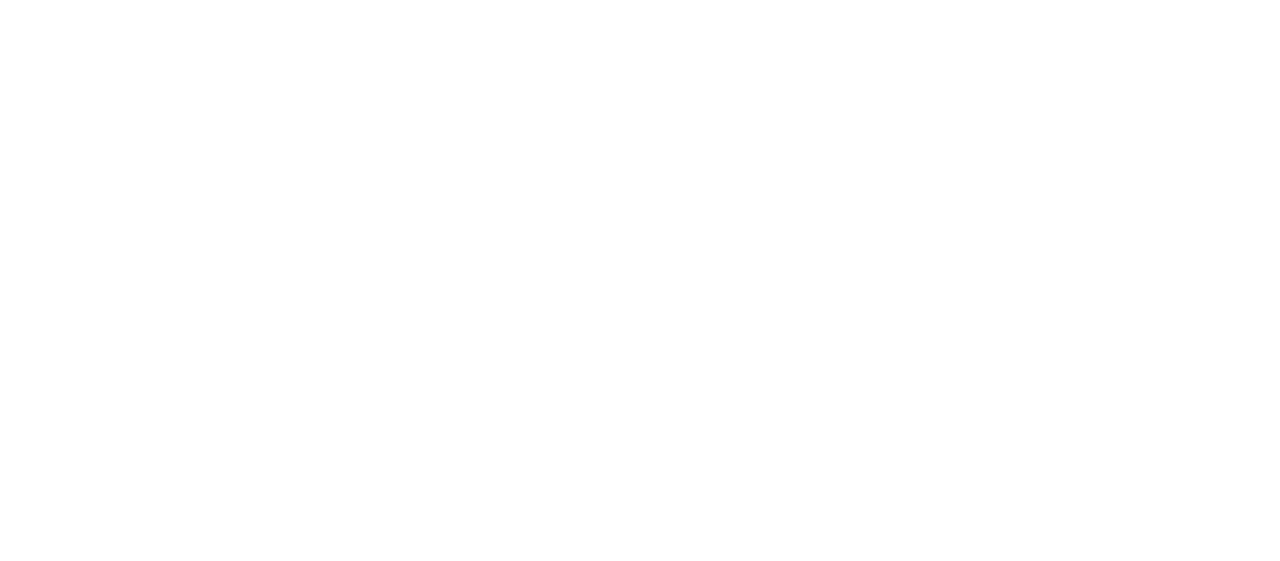
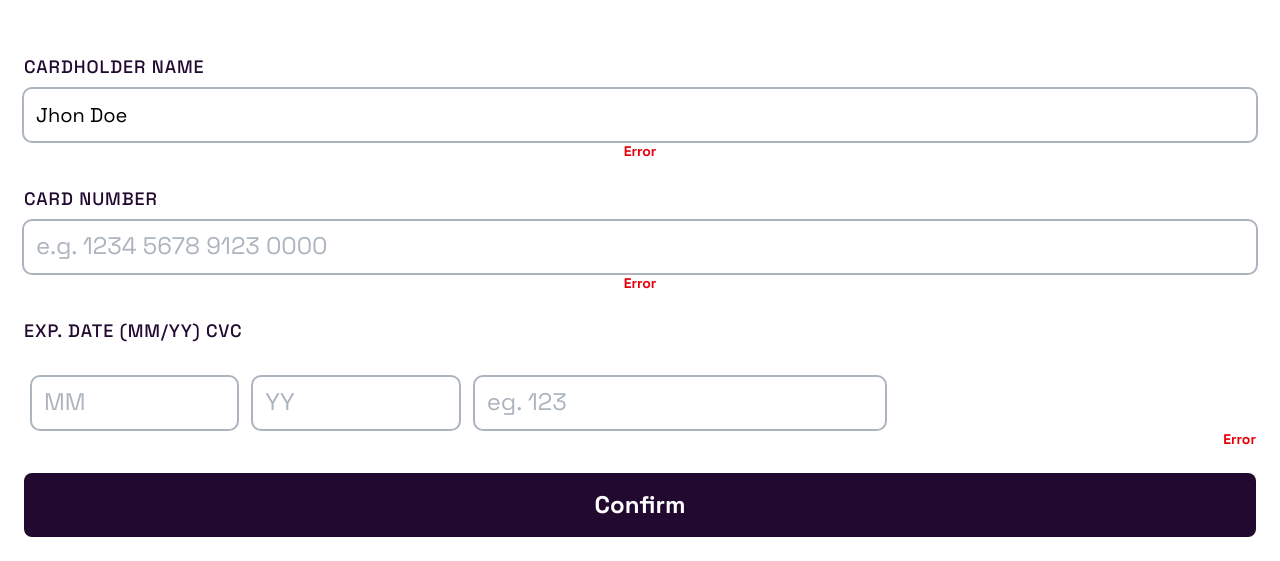
Before and after one commit to akshay-ken/novice-project-03, a React (Vite) app: page / in a window 1280 px wide. Shown: the part 675-1236 px from the top of the page. Before the commit the page ends 800 px from the top, so only its background shows below. Built offline with nearby package versions, Linux system fonts and the light colour scheme.

Commit message:
added form

```diff
--- a/package.json
+++ b/package.json
@@ -11,6 +11,7 @@
   },
   "dependencies": {
     "@tailwindcss/vite": "^4.1.11",
+    "clsx": "^2.1.1",
     "react": "^19.1.0",
     "react-dom": "^19.1.0",
     "tailwindcss": "^4.1.11"
--- a/src/components/CardBack.jsx
+++ b/src/components/CardBack.jsx
@@ -1,7 +1,4 @@
-import { useState } from "react";
-
-export function CardBack({ cvv = "000" }) {
-  const [cardCvv, setCvv] = useState(cvv);
+export function CardBack({ cvc }) {
   return (
     <>
       <div
@@ -9,9 +6,7 @@
       bg-contain bg-no-repeat max-w-sm relative bg-center aspect-[1.58/1]"
       >
         <div className="size-12 absolute top-[43%] right-[10%]">
-          <p className="text-white font-bold tracking-widest text-xl">
-            {cardCvv}
-          </p>
+          <p className="text-white font-bold tracking-widest text-xl">{cvc}</p>
         </div>
       </div>
     </>
--- /dev/null
+++ b/src/components/CardForm.jsx
@@ -0,0 +1,82 @@
+import clsx from "clsx";
+
+export function CardForm({
+  name,
+  onChangeCardName,
+  cardNumber,
+  expMm,
+  expYy,
+  cvc,
+  error,
+  errorText,
+}) {
+  const inputStyles = clsx(
+    "placeholder:text-2xl text-xl outline-2 p-3 rounded-lg outline-Gray-400 placeholder:text-Gray-400 w-full mt-2",
+    { "outline-4 outline-red-500 text-red-400": error }
+  );
+  const inputStylesNumbers = clsx(
+    "placeholder:text-2xl text-xl outline-2 p-3 rounded-lg outline-Gray-400 placeholder:text-Gray-400 w-2/12 inline mt-2 mx-2",
+    { "outline-4 outline-red-500 text-red-400": error }
+  );
+  return (
+    <>
+      <form action="" className=" space-y-6">
+        <label
+          htmlFor=""
+          className="text-lg tracking-wider text-Purple-950
+        font-medium uppercase
+        "
+        >
+          cardholder name
+        </label>
+        <input
+          type="text"
+          placeholder="e.g. John Doe"
+          value={name}
+          onChange={() => onChangeCardName(event)}
+          className={inputStyles}
+        />
+        <p className="text-sm font-bold text-red-600 -mt-6 text-center">
+          Error
+        </p>
+        {/* card number input */}
+        <label
+          htmlFor=""
+          className="text-lg tracking-wider text-Purple-950
+        font-medium uppercase
+        "
+        >
+          card number
+        </label>
+        <input
+          type="text"
+          placeholder="e.g. 1234 5678 9123 0000"
+          className={inputStyles}
+        />
+        <p className="text-sm font-bold text-red-600 -mt-6 text-center">
+          Error
+        </p>
+        {/* other details input */}
+        <label
+          htmlFor=""
+          className="text-lg tracking-wider text-Purple-950
+        font-medium uppercase block
+        "
+        >
+          exp. date (MM/YY) CVC
+        </label>
+        <input type="number" placeholder="MM" className={inputStylesNumbers} />
+        <input type="number" placeholder="YY" className={inputStylesNumbers} />
+        <input
+          type="number"
+          placeholder="eg. 123"
+          className={`${inputStylesNumbers} w-4/12`}
+        />
+        <p className="text-sm font-bold text-red-600 -mt-6 text-right">Error</p>
+        <button className=" text-2xl text-white font-bold bg-Purple-950 p-4 w-full rounded-lg">
+          Confirm
+        </button>
+      </form>
+    </>
+  );
+}
--- a/src/components/CardFront.jsx
+++ b/src/components/CardFront.jsx
@@ -1,16 +1,6 @@
-import { useState } from "react";
 import cardLogo from "../assets/images/card-logo.svg";
 
-export function CardFront({
-  cardNumber = "0000 0000 0000 0000",
-  cardName = "Jhon Doe",
-  cardExpiry = "00/00",
-}) {
-  const [cardDetails, setCardDetails] = useState({
-    cardNumber: cardNumber,
-    cardName: cardName,
-    cardExpiry: cardExpiry,
-  });
+export function CardFront({ cardNumber, cardName, cardExpiry }) {
   return (
     <>
       <div
@@ -26,11 +16,11 @@
         />
         <div className="absolute bottom-[15%] left-[8%]">
           <p className="text-white font-medium text-2xl tracking-widest mb-4">
-            {cardDetails.cardNumber}
+            {cardNumber}
           </p>
           <div className="flex justify-between items-center text-lg text-white uppercase">
-            <p>{cardDetails.cardName}</p>
-            <p>{cardDetails.cardExpiry}</p>
+            <p>{cardName}</p>
+            <p>{cardExpiry}</p>
           </div>
         </div>
       </div>
--- a/src/components/HomePage.jsx
+++ b/src/components/HomePage.jsx
@@ -1,17 +1,43 @@
+import { useState } from "react";
 import { CardBack } from "./CardBack";
+import { CardForm } from "./CardForm";
 import { CardFront } from "./CardFront";
 
 export function HomePage() {
+  const [cardDetails, setCardDetails] = useState({
+    cardNumber: "0000 0000 0000 0000",
+    cardName: "Jhon Doe",
+    cardExpiry: "00/00",
+    cvc: "000",
+  });
+  function setCardName(event) {
+    setCardDetails((prevValue) => {
+      return { cardName: event.target.value, ...prevValue };
+    });
+  }
   return (
     <>
       <main className="w-full">
         <div className="w-full h-80 bg-Purple-950">
           <div className="relative top-40 ml-2 z-10">
-            <CardFront />
+            <CardFront
+              cardExpiry={cardDetails.cardExpiry}
+              cardName={cardDetails.cardName}
+              cardNumber={cardDetails.cardNumber}
+            />
           </div>
           <div className="relative -top-55 ml-10">
-            <CardBack />
+            <CardBack cvc={cardDetails.cvc} />
           </div>
+        </div>
+        <div className="mt-[30%] p-6">
+          <CardForm
+            cardExpiry={cardDetails.cardExpiry}
+            name={cardDetails.cardName}
+            onChangeCardName={setCardName}
+            cardNumber={cardDetails.cardNumber}
+            cvc={cardDetails.cvc}
+          />
         </div>
       </main>
     </>
```
Also changed, not shown: 1 other file (tests, documents, lock files or other folders).
